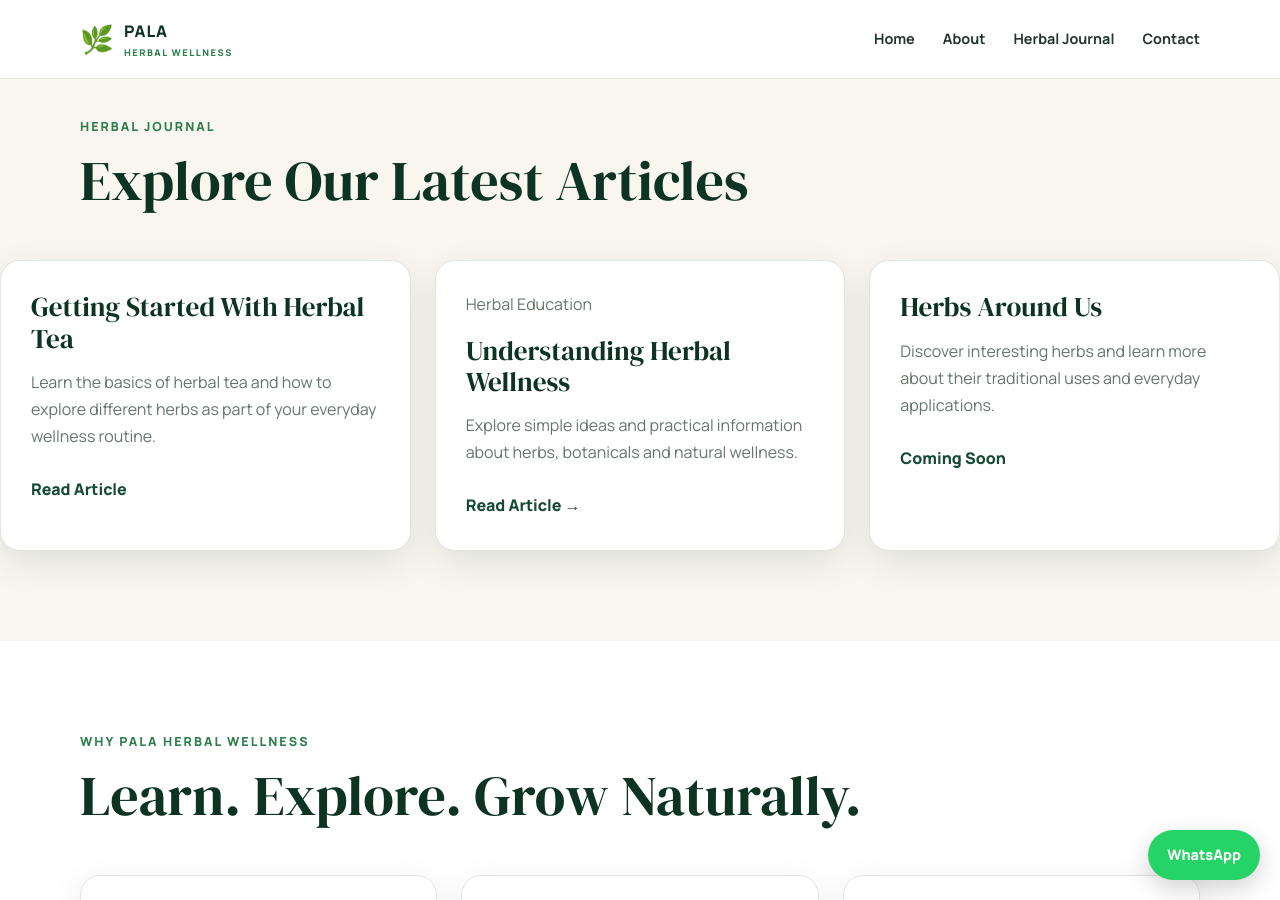
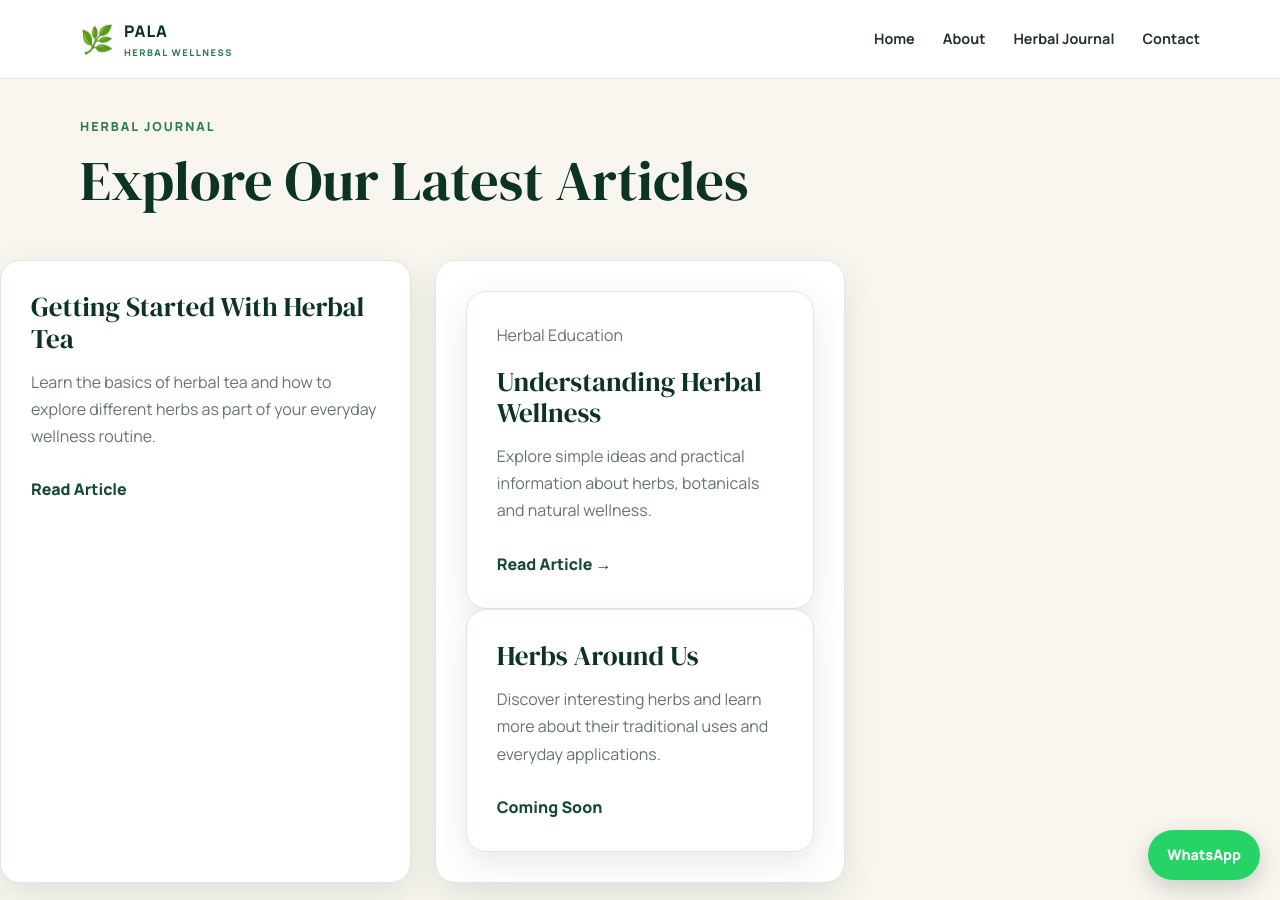
Before and after one commit to mzaeonly-maker/pala-herbal-wellness.github.io, a Jekyll site: the page built from index.html, in a window 1280 px wide and 900 px high, scrolled down 1070 px. Built offline with Jekyll 4.4.1, drawn with Linux system fonts in a browser that asks for light colours.

Commit message:
Update index.html

```diff
--- a/index.html
+++ b/index.html
@@ -46,6 +46,7 @@ title: Pala Herbal Wellness
       </article>
 
       <article class="journal-card">
+<article class="journal-card">
   <p class="card-category">Herbal Education</p>
   <h3>Understanding Herbal Wellness</h3>
   <p>
```
